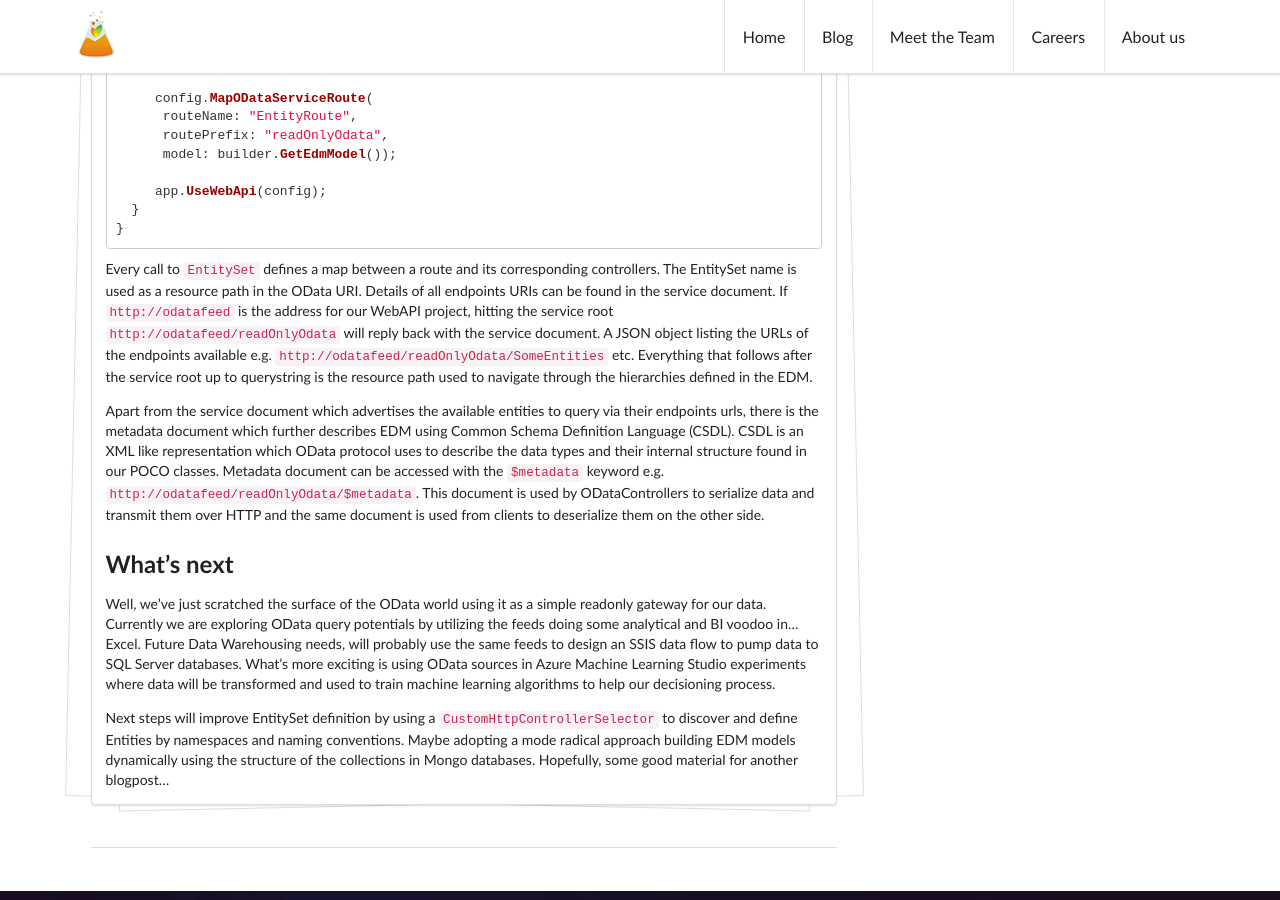
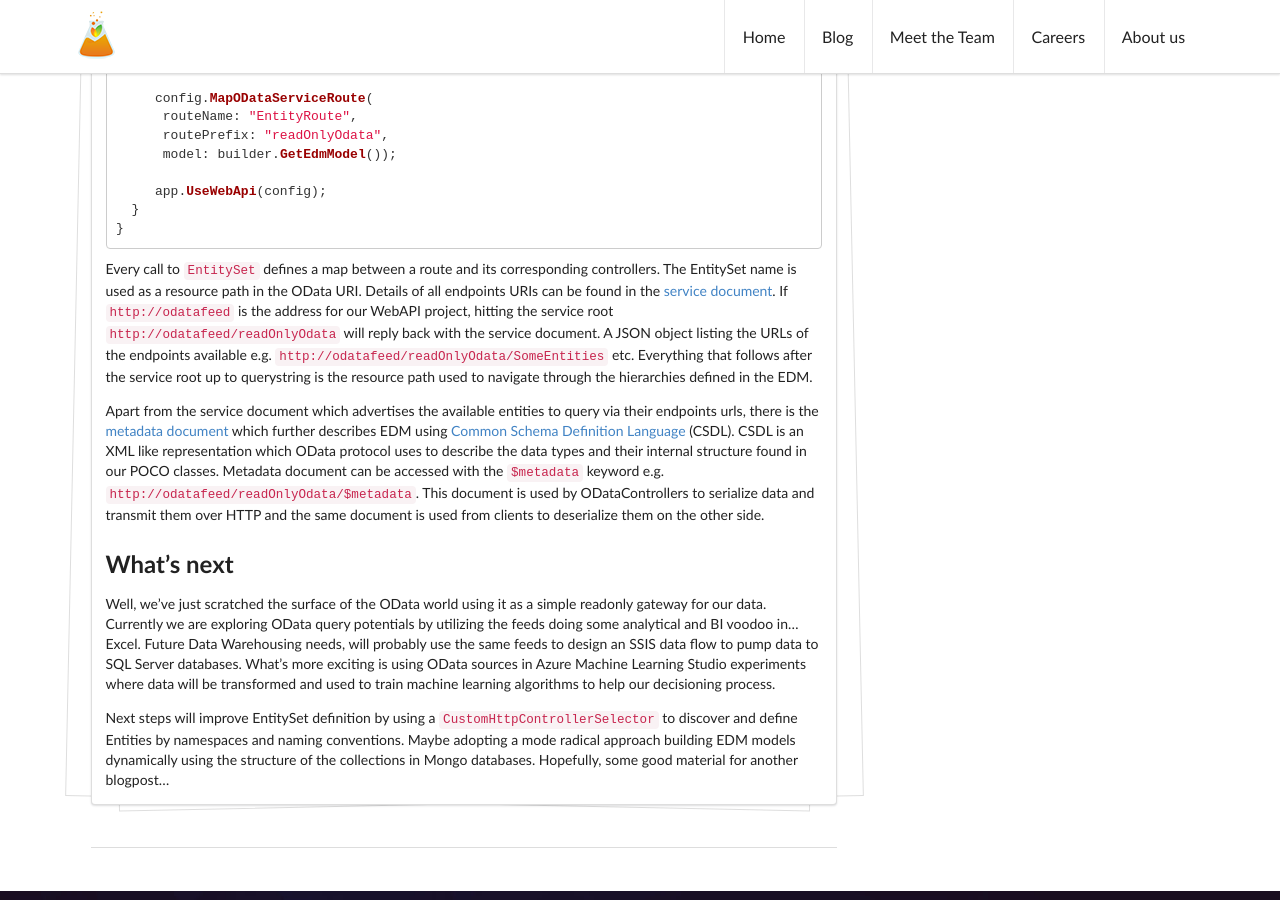
Before and after one commit to LiberisLabs/LiberisLabs.github.io, a Jekyll site: the page built from _posts/2016-02-24-publishing-data-with-odata-feeds.md, in a window 1280 px wide and 900 px high, scrolled down 2295 px. Built offline with Jekyll 4.4.1, drawn with Linux system fonts in a browser that asks for light colours; nearby versions of some CDN libraries; some web fonts are replaced; Markdown is read by kramdown in place of the engine named in the settings; part of the change alters nothing that is shown; some of the changed text lies outside the part shown.

````diff
--- a/_posts/2016-02-24-publishing-data-with-odata-feeds.md
+++ b/_posts/2016-02-24-publishing-data-with-odata-feeds.md
@@ -15,7 +15,7 @@ Ever since I got into the software business, a system's reporting capability has
 ## Why OData?
 
 Why not OData? We use MongoDB for all data stores (it's a blasphemy to even mention SQL in our place) and our first thought was to use some sort of ODBC driver with SQL support to expose our _schemaless_ data. But then again, losing control of our system intrinsic processes by relying on black box components that came with a monthly bill is enough incentive to stir our hacking/creative ingenuity.
-So, OData is free and open source [1] (Microsoft says...). In a sentence, it's a web protocol that allows publishing data over HTTP along with a description (**metadata**) of their structure and their relations to other entities.
+So, [OData][1] is free and open source (Microsoft says...). In a sentence, it's a web protocol that allows publishing data over HTTP along with a description (**metadata**) of their structure and their relations to other entities.
 
 Why bother with structure and references to other entities? **SHOW ME THE DATA!** Well, metadata information is used by clients like Excel to reconstitute data schema in their own mysterious ways and hydrate/map the data on the other side of the wire. Excel is a buzzword in our business so it didn't take long to put two and two together.
 
@@ -39,7 +39,7 @@ public class SomeEntityDataStore : IEntityDataStore
   }
 }
 ```
-Connection strings for `mongoDatabase` were configured with `secondaryPreferred` option which basically channels requests to secondary members in a Mongodb replica set if available. That way we take advantage of our replication strategy and scale out reads.
+Connection strings for `mongoDatabase` were configured with [secondaryPreferred][2] option which basically channels requests to secondary members in a Mongodb replica set if available. That way we take advantage of our replication strategy and scale out reads.
 
 Repositories like that were injected into `ODataControllers`:
 
@@ -92,9 +92,9 @@ public class Startup
   }
 }
 ```
-Every call to `EntitySet` defines a map between a route and its corresponding controllers. The EntitySet name is used as a resource path in the OData URI. Details of all endpoints URIs can be found in the service document. If `http://odatafeed` is the address for our WebAPI project, hitting the service root `http://odatafeed/readOnlyOdata` will reply back with the service document. A JSON object listing the URLs of the endpoints available e.g. `http://odatafeed/readOnlyOdata/SomeEntities` etc. Everything that follows after the service root up to querystring is the resource path used to navigate through the hierarchies defined in the EDM.
+Every call to `EntitySet` defines a map between a route and its corresponding controllers. The EntitySet name is used as a resource path in the OData URI. Details of all endpoints URIs can be found in the [service document][5]. If `http://odatafeed` is the address for our WebAPI project, hitting the service root `http://odatafeed/readOnlyOdata` will reply back with the service document. A JSON object listing the URLs of the endpoints available e.g. `http://odatafeed/readOnlyOdata/SomeEntities` etc. Everything that follows after the service root up to querystring is the resource path used to navigate through the hierarchies defined in the EDM.
 
-Apart from the service document which advertises the available entities to query via their endpoints urls, there is the metadata document which further describes EDM using Common Schema Definition Language (CSDL). CSDL is an XML like representation which OData protocol uses to describe the data types and their internal structure found in our POCO classes. Metadata document can be accessed with the `$metadata` keyword e.g. `http://odatafeed/readOnlyOdata/$metadata`. This document is used by ODataControllers to serialize data and transmit them over HTTP and the same document is used from clients to deserialize them on the other side.
+Apart from the service document which advertises the available entities to query via their endpoints urls, there is the [metadata document][3] which further describes EDM using [Common Schema Definition Language][4] (CSDL). CSDL is an XML like representation which OData protocol uses to describe the data types and their internal structure found in our POCO classes. Metadata document can be accessed with the `$metadata` keyword e.g. `http://odatafeed/readOnlyOdata/$metadata`. This document is used by ODataControllers to serialize data and transmit them over HTTP and the same document is used from clients to deserialize them on the other side.
 
 ## What's next
 
@@ -103,3 +103,7 @@ Well, we've just scratched the surface of the OData world using it as a simple r
 Next steps will improve EntitySet definition by using a `CustomHttpControllerSelector` to discover and define Entities by namespaces and naming conventions. Maybe adopting a mode radical approach building EDM models dynamically using the structure of the collections in Mongo databases. Hopefully, some good material for another blogpost...
 
 [1]: http://www.odata.org/
+[2]: https://docs.mongodb.org/manual/reference/read-preference/#secondaryPreferred
+[3]: http://docs.oasis-open.org/odata/odata/v4.0/errata02/os/complete/part1-protocol/odata-v4.0-errata02-os-part1-protocol-complete.html#_Metadata_Document_Request
+[4]: http://docs.oasis-open.org/odata/odata/v4.0/odata-v4.0-part3-csdl.html
+[5]: http://docs.oasis-open.org/odata/odata/v4.0/errata02/os/complete/part1-protocol/odata-v4.0-errata02-os-part1-protocol-complete.html#_Toc406398266
````
